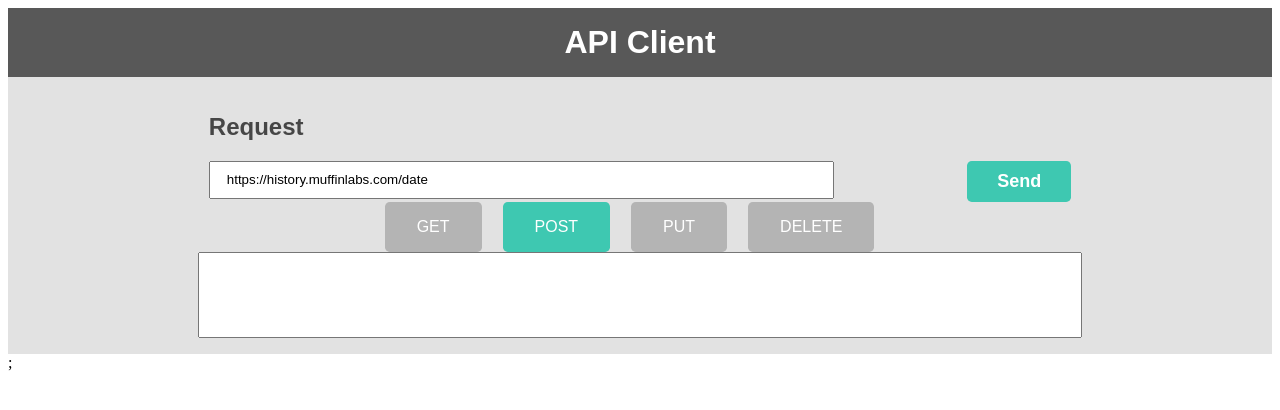
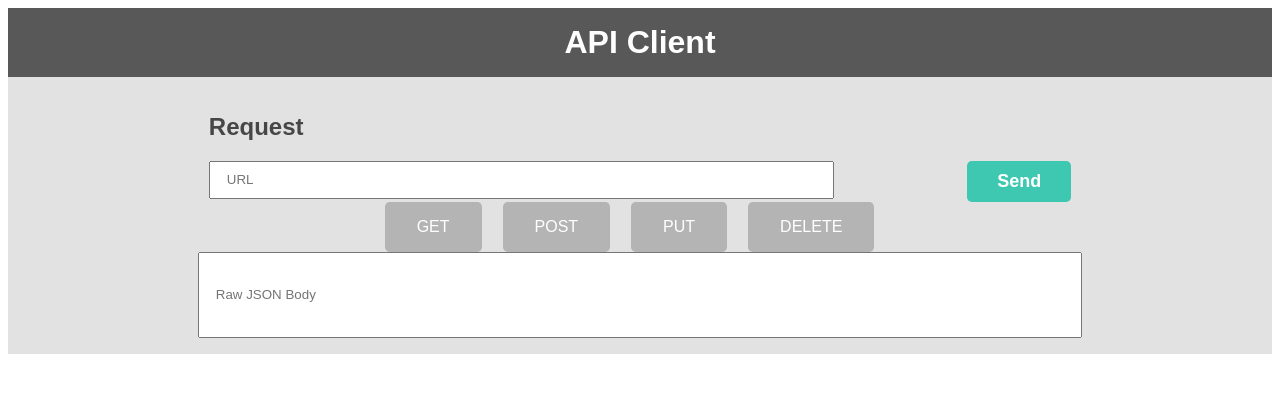
Before and after one commit to DannieSchu/api-client, a React app: page / in a window 1280 px wide. Shown: the top 410 px of the page. Built offline with nearby package versions, Linux system fonts and the light colour scheme.

Commit message:
container component logs form data to the console

```diff
--- a/src/components/App/App.jsx
+++ b/src/components/App/App.jsx
@@ -1,18 +1,11 @@
 import React from 'react';
-import Form from '../Form/Form';
 import Header from '../Header/Header';
+import ClientPage from '../../containers/ClientPage';
 
 export default function App() {
   return (
     <>
       <Header />
-      <Form
-        onSubmit={() => { }}
-        onJsonChange={() => { }}
-        onUrlChange={() => { }}
-        onMethodChange={() => { }}
-        url="https://history.muffinlabs.com/date"
-        method="get"
-        buttonText="Send" />;
+      <ClientPage />
     </>);
 }
--- a/src/components/Form/Form.jsx
+++ b/src/components/Form/Form.jsx
@@ -18,7 +18,7 @@ const Form = ({
         <h2>Request</h2>
       </div>
       <div>
-        <input type="text" value={url} onChange={onUrlChange} placeholer="URL" />
+        <input type="text" value={url} onChange={onUrlChange} placeholder="URL" />
         <button>{buttonText}</button>
       </div>
       <section>
@@ -55,7 +55,7 @@ const Form = ({
           onChange={onMethodChange}
         />
       </section>
-      <input type="text" value={json} onChange={onJsonChange} placeholer="Raw JSON Body" />
+      <input type="text" value={json} onChange={onJsonChange} placeholder="Raw JSON Body" />
     </form>
   );
 };
--- /dev/null
+++ b/src/containers/ClientPage.jsx
@@ -0,0 +1,43 @@
+import React, { useState, useEffect } from 'react';
+import Form from '../components/Form/Form.jsx';
+
+const ClientPage = () => {
+  const [method, setMethod] = useState('');
+  const [url, setUrl] = useState('');
+  const [json, setJson] = useState(null);
+
+  const handleUrlChange = ({ target }) => {
+    setUrl(target.value);
+  };
+
+  const handleJsonChange = ({ target }) => {
+    setJson(target.value);
+  };
+
+  const handleMethodChange = ({ target }) => {
+    setMethod(target.value);
+  };
+
+  const handleSubmit = e => {
+    e.preventDefault();
+
+    console.log('method: ', method);
+    console.log('url: ', url);
+  };
+
+  return (
+    <>
+      <Form
+        onSubmit={handleSubmit}
+        onJsonChange={handleJsonChange}
+        onUrlChange={handleUrlChange}
+        onMethodChange={handleMethodChange}
+        url={url}
+        json={json}
+        method={method}
+        buttonText="Send" />
+    </>
+  );
+};
+
+export default ClientPage;
```
Also changed, not shown: 2 other files (tests, documents, lock files or other folders).
